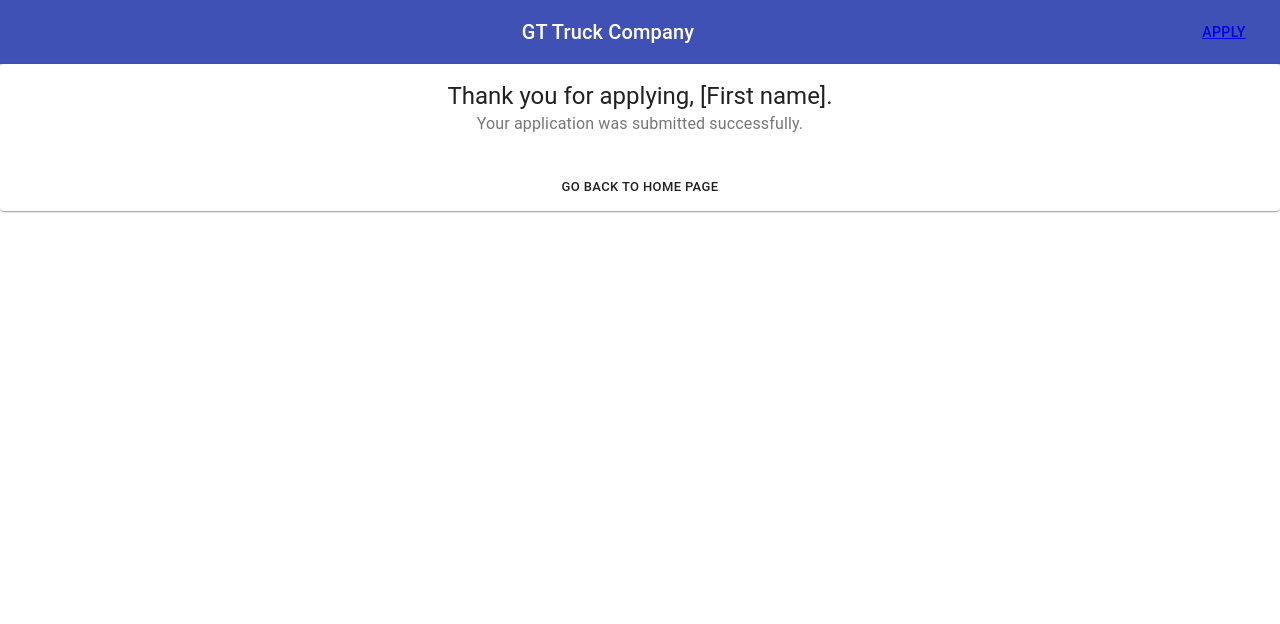
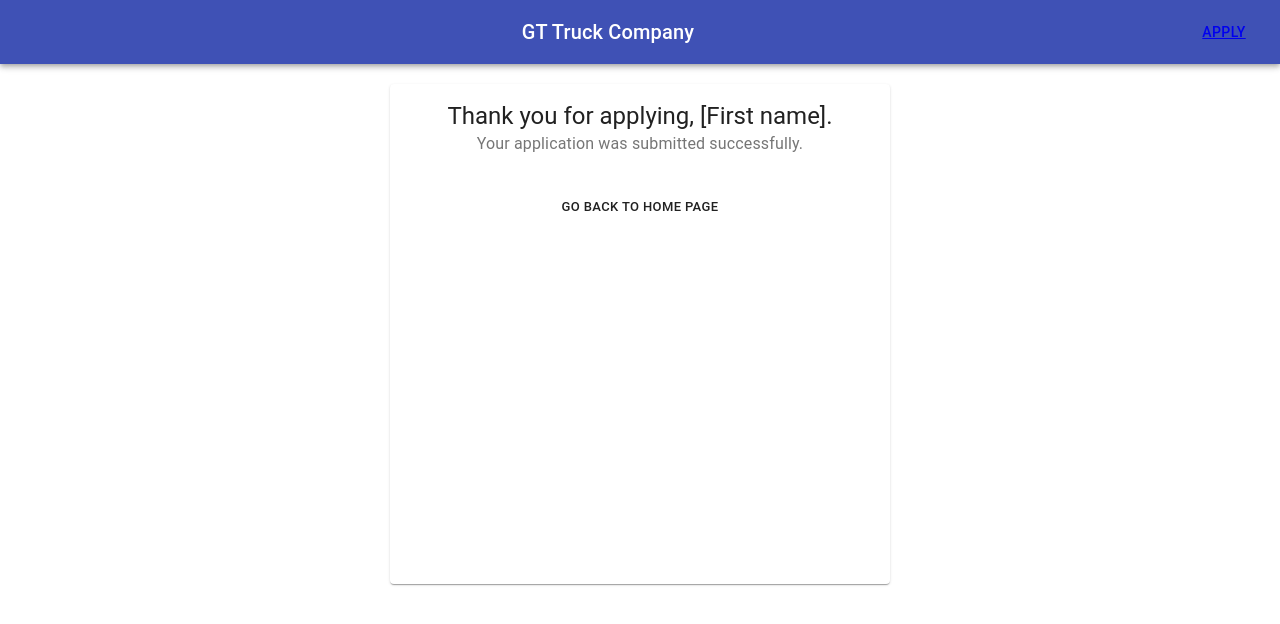
Before and after one commit to gbj1220/project-2-frontend, a React (Create React App) app: page /apply-done in a window 1280 px wide. Shown: the top 624 px of the page. Built offline with nearby package versions, Linux system fonts and the light colour scheme.

Commit message:
conflict test and some changes

```diff
--- a/src/components/ApplicationComplete/ApplicationComplete.js
+++ b/src/components/ApplicationComplete/ApplicationComplete.js
@@ -9,7 +9,11 @@ import { Autorenew } from '@material-ui/icons';
 
 const useStyles = makeStyles({
     root: {
+        width: 500,
+        height: 500,
         minWidth: 275,
+        margin: "auto",
+        marginTop: "20px"
     },
     title: {
         fontSize: 14,
```
